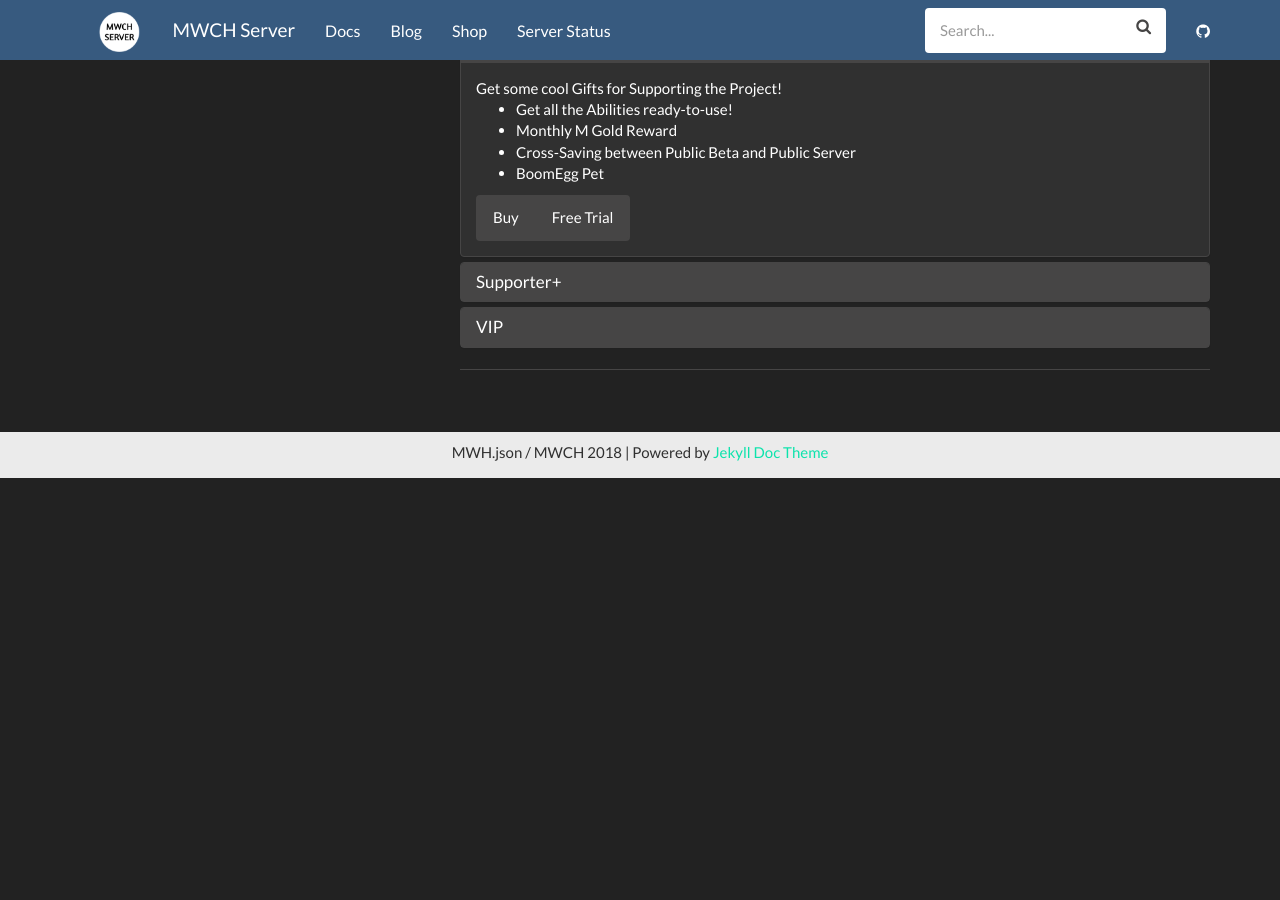
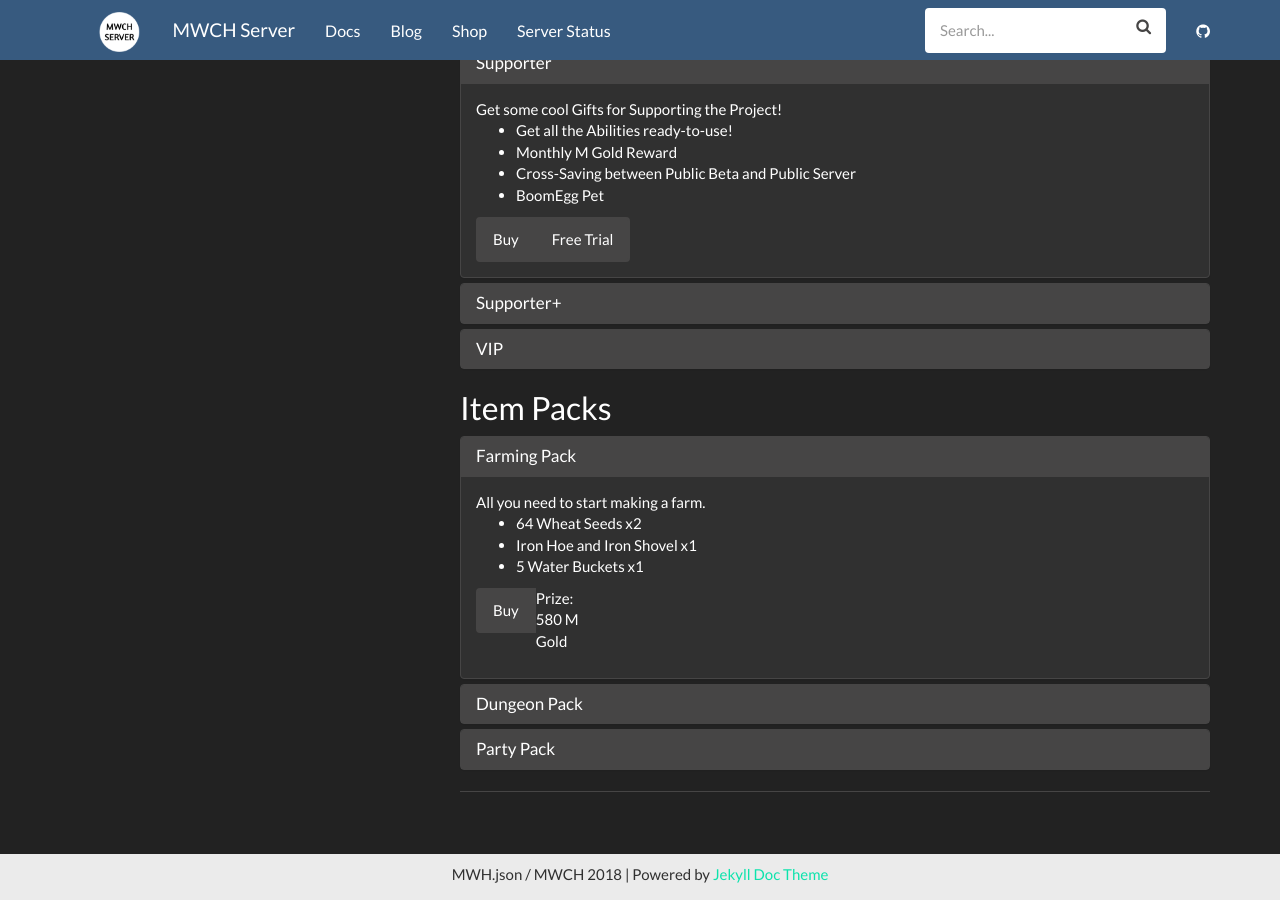
Before and after one commit to nattapong3912/website, a Jekyll site: the page built from shop.md, in a window 1280 px wide and 900 px high, scrolled down 778 px. Built offline with Jekyll 4.4.1, drawn with Linux system fonts in a browser that asks for light colours; nearby versions of some CDN libraries; library files that are not in the unit come from our copies; before the commit the page ends 1256 px from its top, so only the background shows below that.

Commit message:
Update shop.md

```diff
--- a/shop.md
+++ b/shop.md
@@ -6,7 +6,7 @@
 <div class="alert alert-warning alert-dismissible" role="alert">
   <button type="button" class="close" data-dismiss="alert" aria-label="Close"><span aria-hidden="true">&times;</span></button>
   <strong>Warning!</strong> The shop still in development, stay tuned.
-</div><br>
+</div><br><br>
 
 
 <div id="carousel-example-generic" class="carousel slide" data-ride="carousel">
@@ -129,3 +129,77 @@
     </div>
   </div>
 </div>
+
+## Item Packs
+
+<div class="panel-group" id="accordion" role="tablist" aria-multiselectable="true">
+  <div class="panel panel-default">
+    <div class="panel-heading" role="tab" id="headingOne">
+      <h4 class="panel-title">
+        <a role="button" data-toggle="collapse" data-parent="#accordion" href="#collapseOne" aria-expanded="true" aria-controls="collapseOne">
+          Farming Pack
+        </a>
+      </h4>
+    </div>
+    <div id="collapseOne" class="panel-collapse collapse in" role="tabpanel" aria-labelledby="headingOne">
+      <div class="panel-body">
+        All you need to start making a farm.
+    <ul>
+    <li>64 Wheat Seeds x2</li>
+    <li>Iron Hoe and Iron Shovel x1</li>
+    <li>5 Water Buckets x1</li>
+   </ul>
+    <div class="btn-group" role="group" aria-label="...">
+  <button type="button" class="btn btn-default">Buy</button>
+  <p>Prize: 580 M Gold</p>
+    </div>
+   </div>
+   </div>
+  </div>
+  <div class="panel panel-default">
+    <div class="panel-heading" role="tab" id="headingTwo">
+      <h4 class="panel-title">
+        <a class="collapsed" role="button" data-toggle="collapse" data-parent="#accordion" href="#collapseTwo" aria-expanded="false" aria-controls="collapseTwo">
+          Dungeon Pack
+        </a>
+      </h4>
+    </div>
+    <div id="collapseTwo" class="panel-collapse collapse" role="tabpanel" aria-labelledby="headingTwo">
+      <div class="panel-body">
+        All you need to go to a Dungeon.
+   <ul>
+    <li>64 Speed Shards x1</li>
+    <li>Diamond Sword x1</li>
+    <li>Full Iron Armor x1</li>
+   </ul>
+    <div class="btn-group" role="group" aria-label="...">
+  <button type="button" class="btn btn-default">Buy</button>
+  <p>Prize: 1800 M Gold</p>
+    </div>
+      </div>
+    </div>
+  </div>
+  <div class="panel panel-default">
+    <div class="panel-heading" role="tab" id="headingThree">
+      <h4 class="panel-title">
+        <a class="collapsed" role="button" data-toggle="collapse" data-parent="#accordion" href="#collapseThree" aria-expanded="false" aria-controls="collapseThree">
+          Party Pack
+        </a>
+      </h4>
+    </div>
+    <div id="collapseThree" class="panel-collapse collapse" role="tabpanel" aria-labelledby="headingThree">
+      <div class="panel-body">
+        Make a Big Party in the Server with this Pack!
+   <ul>
+    <li>64 Fireworks x2</li>
+    <li>20 Ribbon Fireworks x1</li>
+    <li>64 Ballons x1</li>
+   </ul>
+    <div class="btn-group" role="group" aria-label="...">
+  <button type="button" class="btn btn-default">Buy</button>
+  <p>Prize: 3000 M Gold</p>
+    </div>
+      </div>
+    </div>
+  </div>
+</div>
```
